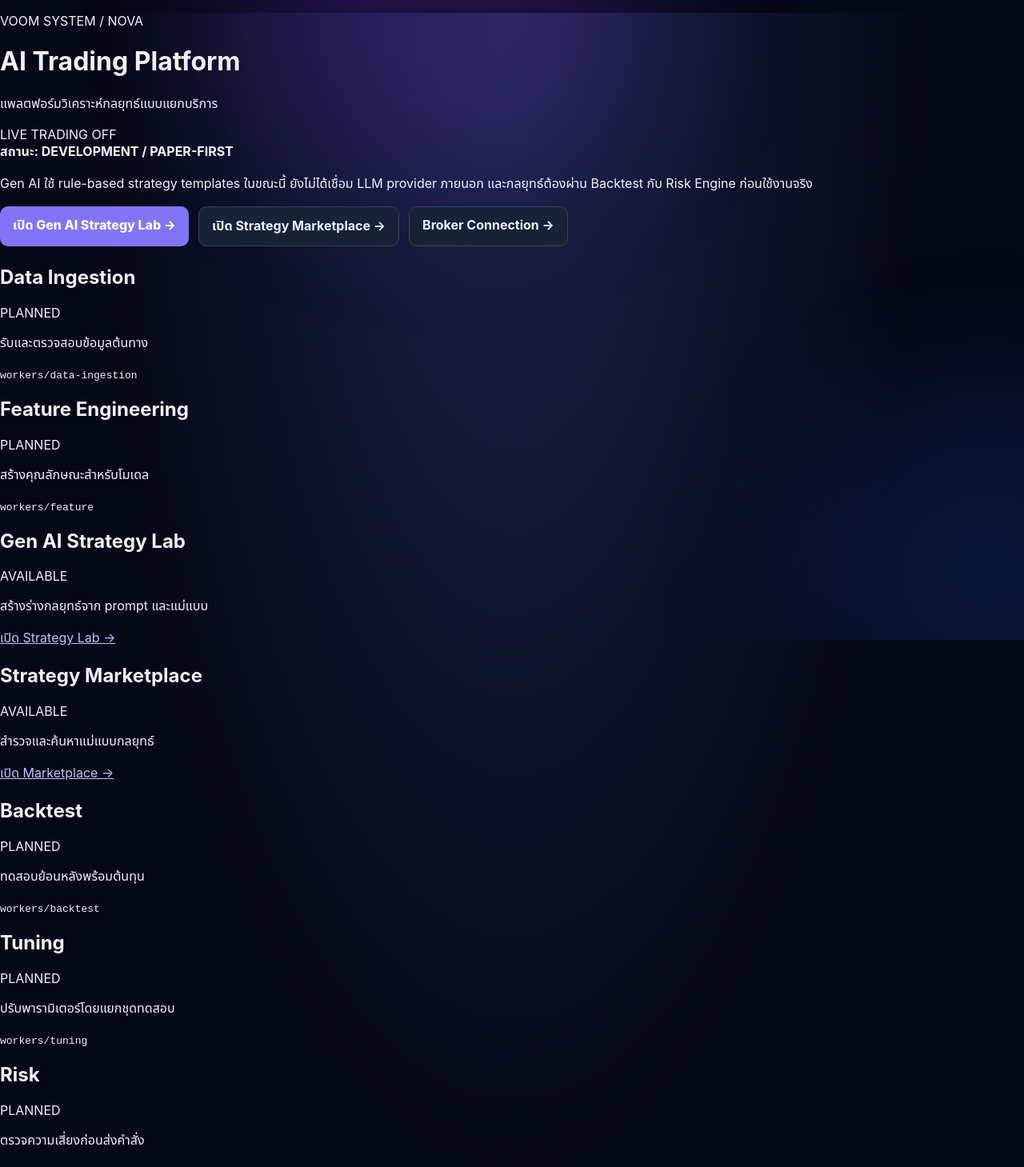
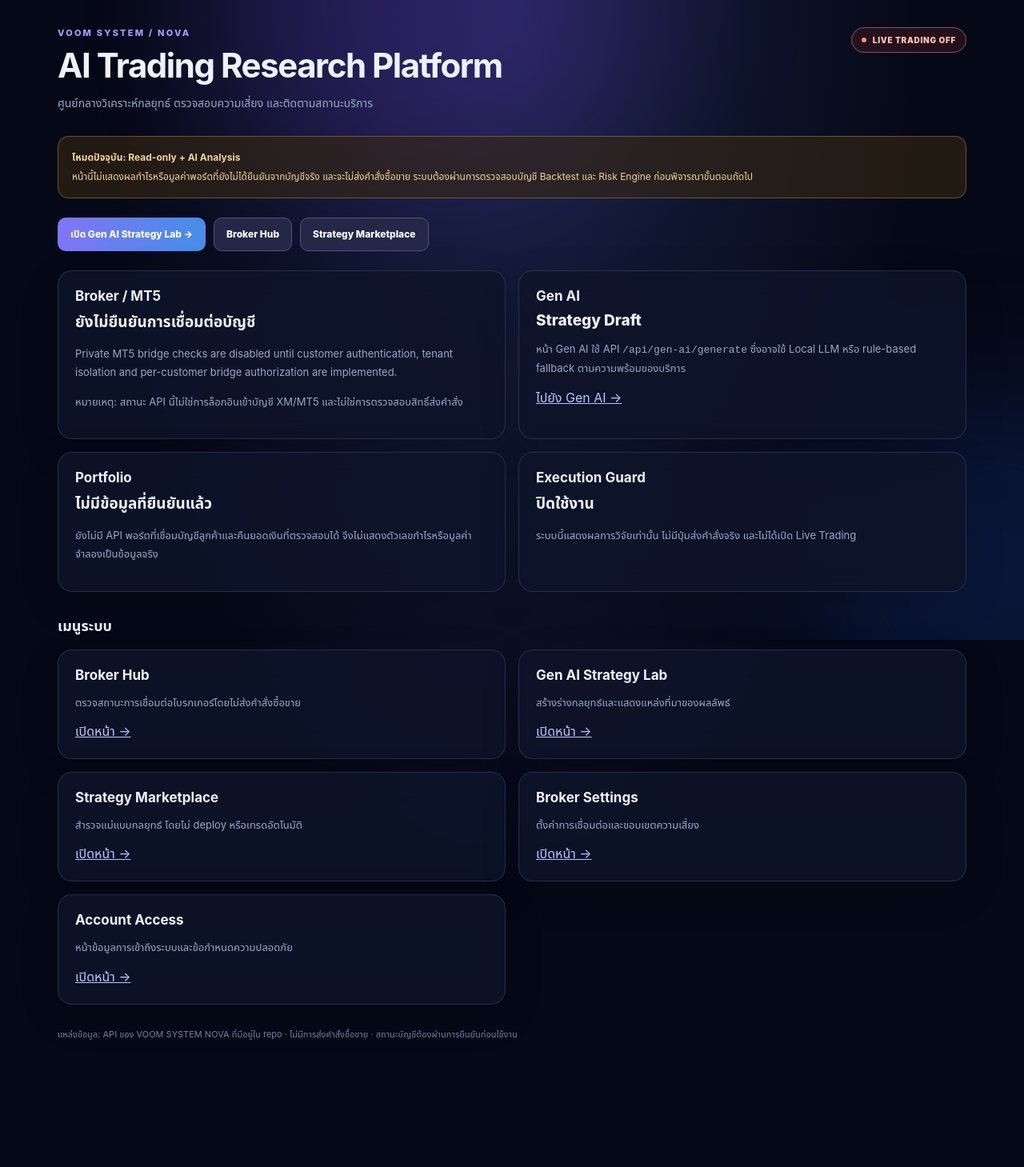
Before and after one commit to vutting895/VOOM_SYSTEM-NOVA-AI, a Next.js app in the folder frontend/: page / in a window 1280 px wide. Shown: the top 1459 px of the page at 80% size. After the commit the page ends 1363 px from the top, so only its background shows below. Built offline with nearby package versions, Linux system fonts and the light colour scheme.

Commit message:
feat(frontend): refresh NOVA dashboard with verified status

```diff
--- a/frontend/app/page.jsx
+++ b/frontend/app/page.jsx
@@ -1,23 +1,97 @@
-import Link from "next/link";
+'use client';
+
+import { useEffect, useState } from 'react';
+import Link from 'next/link';
 
 const services = [
-  ["Data Ingestion","data-ingestion","รับและตรวจสอบข้อมูลต้นทาง"],
-  ["Feature Engineering","feature","สร้างคุณลักษณะสำหรับโมเดล"],
-  ["Gen AI Strategy Lab","gen-ai","สร้างร่างกลยุทธ์จาก prompt และแม่แบบ"],
-  ["Strategy Marketplace","marketplace","สำรวจและค้นหาแม่แบบกลยุทธ์"],
-  ["Backtest","backtest","ทดสอบย้อนหลังพร้อมต้นทุน"],
-  ["Tuning","tuning","ปรับพารามิเตอร์โดยแยกชุดทดสอบ"],
-  ["Risk","risk","ตรวจความเสี่ยงก่อนส่งคำสั่ง"],
-  ["Portfolio","portfolio","จัดการ exposure และ allocation"],
-  ["Execution","execution","ปิดใช้งานไว้จนกว่าจะผ่านการอนุมัติ"]
+  { name: 'Broker Hub', href: '/broker', detail: 'ตรวจสถานะการเชื่อมต่อโบรกเกอร์โดยไม่ส่งคำสั่งซื้อขาย' },
+  { name: 'Gen AI Strategy Lab', href: '/gen-ai', detail: 'สร้างร่างกลยุทธ์และแสดงแหล่งที่มาของผลลัพธ์' },
+  { name: 'Strategy Marketplace', href: '/marketplace', detail: 'สำรวจแม่แบบกลยุทธ์ โดยไม่ deploy หรือเทรดอัตโนมัติ' },
+  { name: 'Broker Settings', href: '/settings/broker', detail: 'ตั้งค่าการเชื่อมต่อและขอบเขตความเสี่ยง' },
+  { name: 'Account Access', href: '/login', detail: 'หน้าข้อมูลการเข้าถึงระบบและข้อกำหนดความปลอดภัย' }
 ];
 
 export default function Home() {
-  return <main className="shell">
-    <header className="topbar"><div><p className="eyebrow">VOOM SYSTEM / NOVA</p><h1>AI Trading Platform</h1><p className="muted">แพลตฟอร์มวิเคราะห์กลยุทธ์แบบแยกบริการ</p></div><span className="status">LIVE TRADING OFF</span></header>
-    <section className="notice"><strong>สถานะ: DEVELOPMENT / PAPER-FIRST</strong><p>Gen AI ใช้ rule-based strategy templates ในขณะนี้ ยังไม่ได้เชื่อม LLM provider ภายนอก และกลยุทธ์ต้องผ่าน Backtest กับ Risk Engine ก่อนใช้งานจริง</p></section>
-    <nav style={{display:"flex",gap:12,flexWrap:"wrap",margin:"0 0 24px"}}><Link href="/gen-ai" style={{background:"#8274f7",color:"white",padding:"12px 16px",borderRadius:10,textDecoration:"none",fontWeight:800}}>เปิด Gen AI Strategy Lab →</Link><Link href="/marketplace" style={{background:"#182236",border:"1px solid #35425d",color:"#eaf0ff",padding:"12px 16px",borderRadius:10,textDecoration:"none",fontWeight:700}}>เปิด Strategy Marketplace →</Link><Link href="/broker" style={{background:"#182236",border:"1px solid #35425d",color:"#eaf0ff",padding:"12px 16px",borderRadius:10,textDecoration:"none",fontWeight:700}}>Broker Connection →</Link></nav>
-    <section className="grid">{services.map(([name,id,description])=><article className="service" key={id}><div className="service-head"><h2>{name}</h2><span className={id==="execution"?"pill disabled":(id==="gen-ai"||id==="marketplace"?"pill":"pill")}>{id==="execution"?"DISABLED":(id==="gen-ai"||id==="marketplace"?"AVAILABLE":"PLANNED")}</span></div><p>{description}</p>{id==="gen-ai"?<Link href="/gen-ai">เปิด Strategy Lab →</Link>:id==="marketplace"?<Link href="/marketplace">เปิด Marketplace →</Link>:<code>workers/{id}</code>}</article>)}</section>
-    <footer>Project: voom_system · Architecture: nova · Execution authority: none</footer>
-  </main>;
+  const [brokerStatus, setBrokerStatus] = useState('กำลังตรวจสอบสถานะ…');
+  const [brokerDetail, setBrokerDetail] = useState('');
+
+  useEffect(() => {
+    let active = true;
+    fetch('/api/broker/status?broker=mt5', { cache: 'no-store' })
+      .then(async (response) => {
+        const data = await response.json();
+        if (!active) return;
+        setBrokerStatus(data.accountConnected ? 'บัญชีเชื่อมต่อแล้ว' : 'ยังไม่ยืนยันการเชื่อมต่อบัญชี');
+        setBrokerDetail(data.detail || 'ยังไม่มีข้อมูลยืนยันจาก MT5');
+      })
+      .catch(() => {
+        if (active) {
+          setBrokerStatus('ตรวจสอบสถานะไม่ได้');
+          setBrokerDetail('API สถานะโบรกเกอร์ไม่ตอบสนอง จึงไม่สามารถยืนยันบัญชีได้');
+        }
+      });
+    return () => { active = false; };
+  }, []);
+
+  return (
+    <main className="nova-shell">
+      <header className="nova-header">
+        <div>
+          <p className="nova-eyebrow">VOOM SYSTEM / NOVA</p>
+          <h1 className="nova-title">AI Trading Research Platform</h1>
+          <p className="nova-subtitle">ศูนย์กลางวิเคราะห์กลยุทธ์ ตรวจสอบความเสี่ยง และติดตามสถานะบริการ</p>
+        </div>
+        <span className="nova-status">LIVE TRADING OFF</span>
+      </header>
+
+      <section className="nova-notice">
+        <strong>โหมดปัจจุบัน: Read-only + AI Analysis</strong>
+        <p>หน้านี้ไม่แสดงผลกำไรหรือมูลค่าพอร์ตที่ยังไม่ได้ยืนยันจากบัญชีจริง และจะไม่ส่งคำสั่งซื้อขาย ระบบต้องผ่านการตรวจสอบบัญชี Backtest และ Risk Engine ก่อนพิจารณาขั้นตอนถัดไป</p>
+      </section>
+
+      <nav className="nova-actions" aria-label="เมนูหลัก">
+        <Link className="nova-link-button nova-button-primary" href="/gen-ai">เปิด Gen AI Strategy Lab →</Link>
+        <Link className="nova-link-button" href="/broker">Broker Hub</Link>
+        <Link className="nova-link-button" href="/marketplace">Strategy Marketplace</Link>
+      </nav>
+
+      <section className="nova-grid" aria-label="สถานะระบบ">
+        <article className="nova-panel">
+          <h2>Broker / MT5</h2>
+          <div className="nova-stat">{brokerStatus}</div>
+          <p>{brokerDetail || 'รอผลตรวจจาก API สถานะบัญชี'}</p>
+          <p className="nova-small">หมายเหตุ: สถานะ API นี้ไม่ใช่การล็อกอินเข้าบัญชี XM/MT5 และไม่ใช่การตรวจสอบสิทธิ์ส่งคำสั่ง</p>
+        </article>
+        <article className="nova-panel">
+          <h2>Gen AI</h2>
+          <div className="nova-stat">Strategy Draft</div>
+          <p>หน้า Gen AI ใช้ API <code>/api/gen-ai/generate</code> ซึ่งอาจใช้ Local LLM หรือ rule-based fallback ตามความพร้อมของบริการ</p>
+          <Link href="/gen-ai">ไปยัง Gen AI →</Link>
+        </article>
+        <article className="nova-panel">
+          <h2>Portfolio</h2>
+          <div className="nova-stat">ไม่มีข้อมูลที่ยืนยันแล้ว</div>
+          <p>ยังไม่มี API พอร์ตที่เชื่อมบัญชีลูกค้าและคืนยอดเงินที่ตรวจสอบได้ จึงไม่แสดงตัวเลขกำไรหรือมูลค่าจำลองเป็นข้อมูลจริง</p>
+        </article>
+        <article className="nova-panel">
+          <h2>Execution Guard</h2>
+          <div className="nova-stat">ปิดใช้งาน</div>
+          <p>ระบบนี้แสดงผลการวิจัยเท่านั้น ไม่มีปุ่มส่งคำสั่งจริง และไม่ได้เปิด Live Trading</p>
+        </article>
+      </section>
+
+      <h2 style={{ marginTop: 30, fontSize: 18 }}>เมนูระบบ</h2>
+      <section className="nova-grid" style={{ marginTop: 13 }}>
+        {services.map((service) => (
+          <article className="nova-panel" key={service.href}>
+            <h2>{service.name}</h2>
+            <p>{service.detail}</p>
+            <Link href={service.href}>เปิดหน้า →</Link>
+          </article>
+        ))}
+      </section>
+
+      <footer className="nova-footer">แหล่งข้อมูล: API ของ VOOM SYSTEM NOVA ที่มีอยู่ใน repo · ไม่มีการส่งคำสั่งซื้อขาย · สถานะบัญชีต้องผ่านการยืนยันก่อนใช้งาน</footer>
+    </main>
+  );
 }
```
